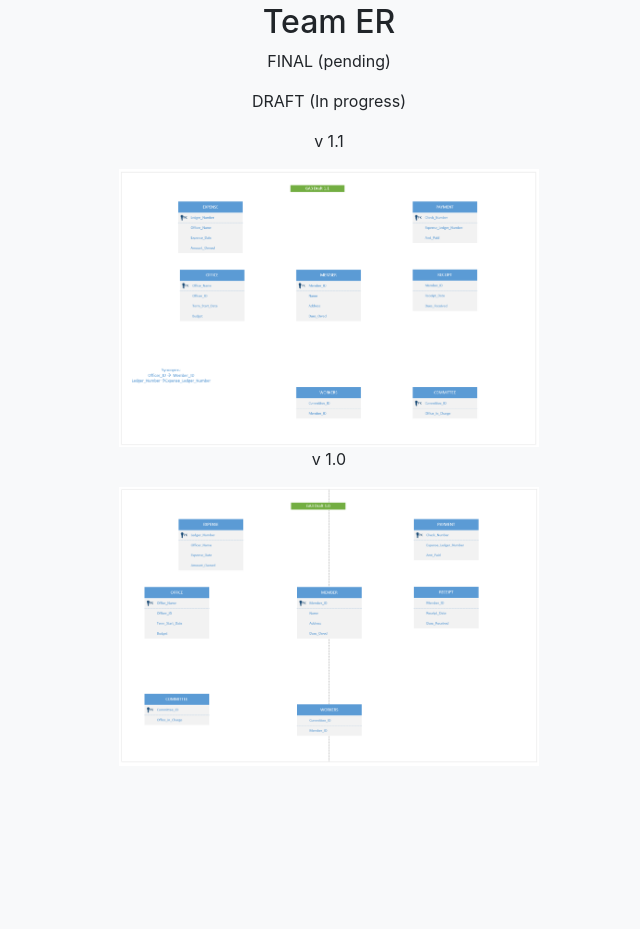
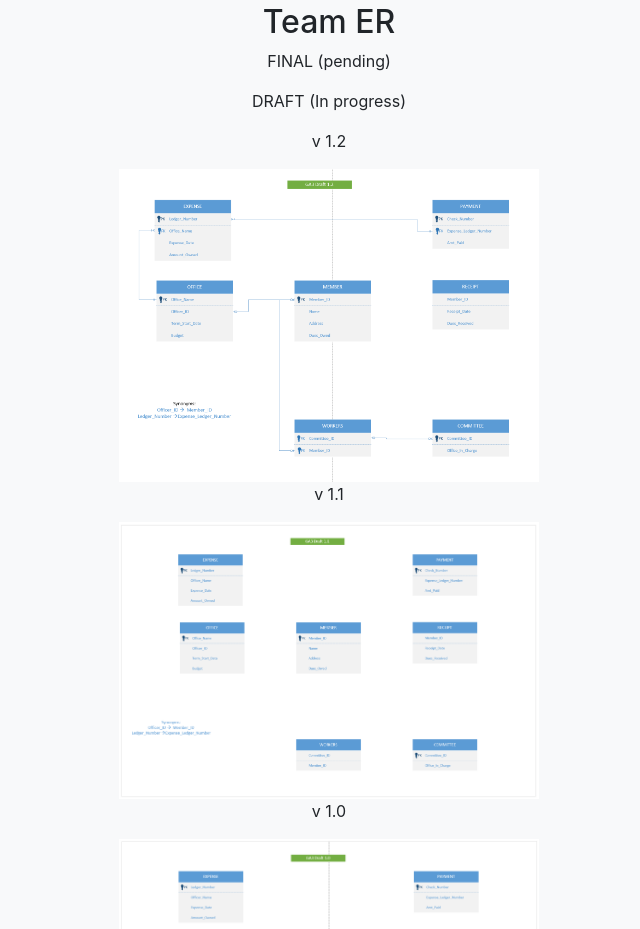
Before and after one commit to UHDrob/uhdproject, a website with bundled scripts: page ga3.html in a window 1280 px wide. Shown: the part 917-1846 px from the top of the page, without its empty margins (311-951 px from the left). Built offline with nearby package versions, Linux system fonts and the light colour scheme.

Commit message:
Update ga3.html

```diff
--- a/ga3.html
+++ b/ga3.html
@@ -85,6 +85,9 @@
 
        <!-- <img src="img/GA3-Reina.PNG" width="420px" > -->
         <p>DRAFT (In progress)</p>
+        <p>v 1.2</p>
+        <img src="img/ga3-team-v-1-2.PNG" width="420px" >
+
         <p>v 1.1</p>
         <img src="img/ga3-team-v-1-1.PNG" width="420px" >
 
```
